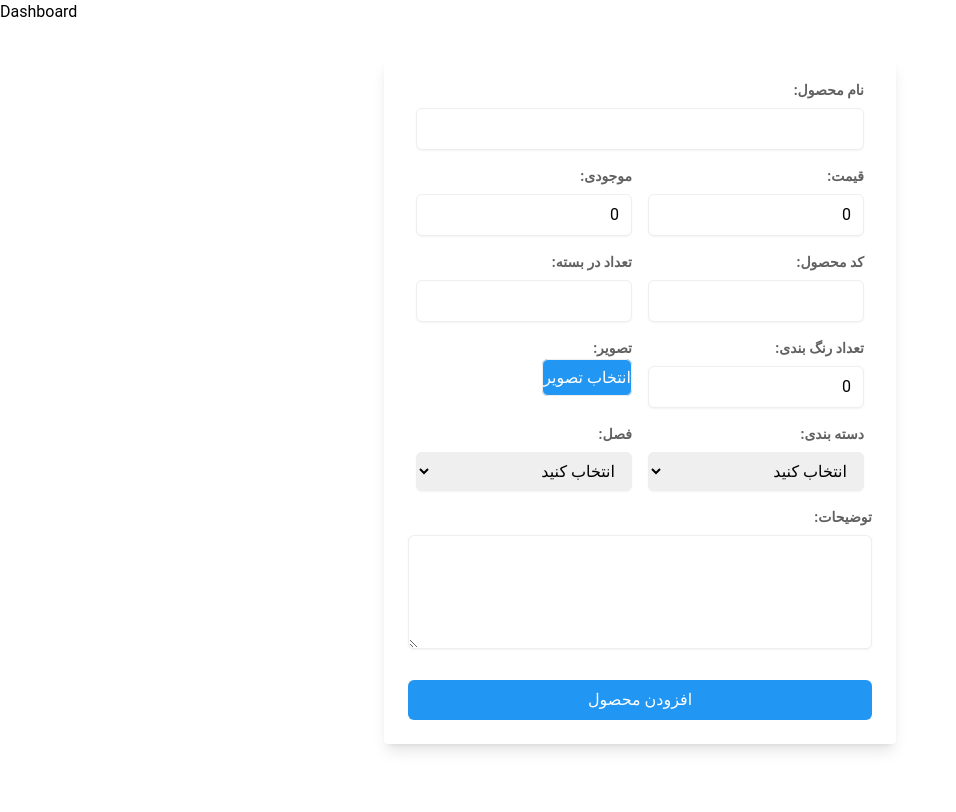
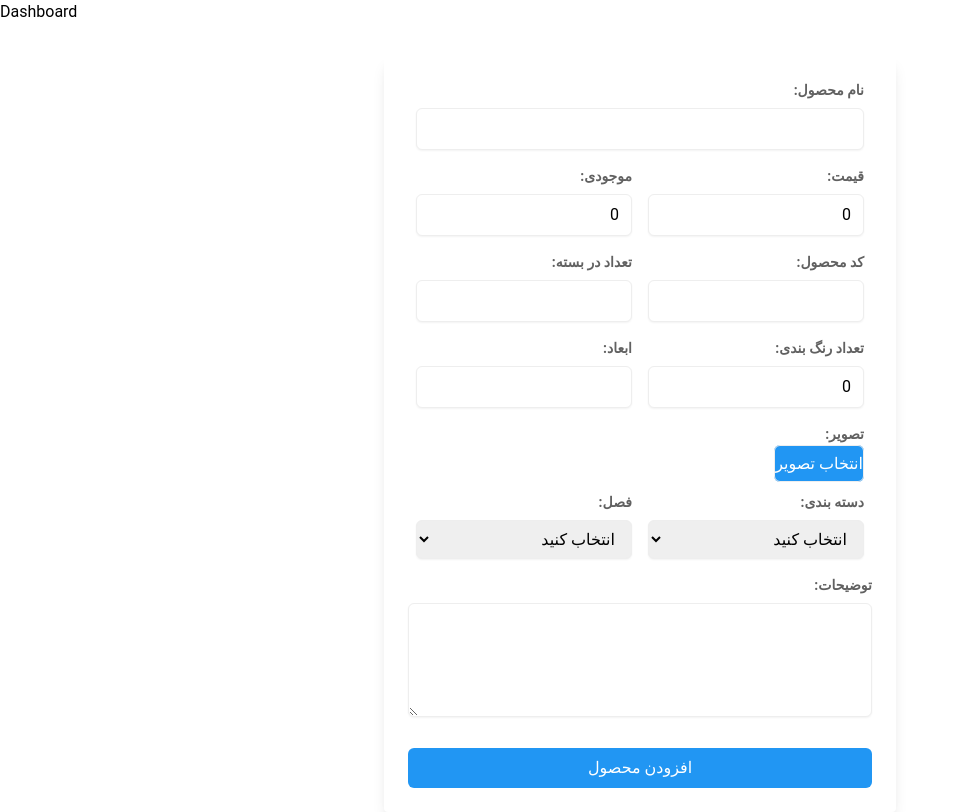
Before and after one commit to pedram-vosooghinia/New-folder--6-, a Next.js app: page /dashboard in a window 1280 px wide. Shown: the whole page, without its empty margins (0-956 px from the left). Built offline with nearby package versions, Linux system fonts and the light colour scheme.

Commit message:
add-api-product

```diff
--- a/components/dashboard/ProductForm.js
+++ b/components/dashboard/ProductForm.js
@@ -1,16 +1,16 @@
 // components/AddProductForm.js
 import { Formik, Form, Field, ErrorMessage } from "formik";
 import axios from "axios";
-import { useState } from 'react';
+import { useState } from "react";
 
 const AddProductForm = () => {
     const handleSubmit = async (values, { setSubmitting }) => {
         try {
-      const response = await axios.post("/api/products", values);
-      console.log("Product added:", response.data);
+          const response = await axios.post('/api/products', values);
+          console.log('Product added:', response.data);
           // Optionally, you can redirect the user or perform other actions after adding the product
         } catch (error) {
-      console.error("Error adding product:", error);
+          console.error('Error adding product:', error);
         } finally {
           setSubmitting(false);
         }
@@ -27,13 +27,14 @@ const AddProductForm = () => {
     }
   };
   const inputItems = [
-    { id: "productName", label: "نام محصول", type: "text", className: "block-inline" },
-    { id: "price", label: "قیمت", type: "number", className: "inline" },
-    { id: "inventory", label: "موجودی", type: "number", className: "block-inline" },
-    { id: "barcode", label: "کد محصول", type: "number", className: "block-inline" },
-    { id: "numberInPack", label: "تعداد در بسته", type: "number", className: "block-inline" },
-    { id: "coloring", label: "تعداد رنگ بندی", type: "number", className: "block-inline" },
-    { id: "image", label: "تصویر", type: "file", className: "block-inline" },
+    { id: "productName", label: "نام محصول", type: "text" },
+    { id: "price", label: "قیمت", type: "number" },
+    { id: "inventory", label: "موجودی", type: "number" },
+    { id: "barcode", label: "کد محصول", type: "number" },
+    { id: "numberInPack", label: "تعداد در بسته", type: "number" },
+    { id: "coloring", label: "تعداد رنگ بندی", type: "number" },
+    { id: "size", label: "ابعاد", type: "text" },
+    { id: "image", label: "تصویر", type: "file" },
   ];
 
   return (
@@ -45,7 +46,6 @@ const AddProductForm = () => {
         barcode: "",
         numberInPack: "",
         coloring: 0,
-
       }}
       validate={(values) => {
         // Implement custom validation if needed
@@ -55,17 +55,19 @@ const AddProductForm = () => {
       onSubmit={handleSubmit}
     >
       <Form className="rtl max-w-lg mx-auto mt-8 p-6 bg-white rounded shadow-lg">
-
         <div className="flex justify-between flex-wrap">
           {inputItems.map((item, index) => (
-        <div className={`mb-4 ${index === 0 ? 'w-full' : ' w-1/2'} px-2 ${item.className}`} key={index}>
+            <div
+              className={`mb-4 ${index === 0 ? "w-full" : " w-1/2"} px-2 `}
+              key={index}
+            >
               <label
                 htmlFor={item.id}
                 className="block text-gray-700 text-sm font-bold mb-2"
               >
                 {item.label}:
               </label>
-            {item.type === 'file' ? (
+              {item.type === "file" ? (
                 <div className="block-inline">
                   <input
                     type="file"
@@ -177,9 +179,6 @@ const AddProductForm = () => {
           />
         </div>
 
-
-
-
         <div className="mt-6">
           <button
             type="submit"
--- /dev/null
+++ b/pages/api/product.js
@@ -0,0 +1,64 @@
+// pages/api/products.js
+import db from '../../lib/db';
+
+export default async function handler(req, res) {
+  if (req.method === 'POST') {
+    const {
+      productName,
+      price,
+      inventory,
+      barcode,
+      numberInPack,
+      coloring,
+      category,
+      seasion,
+      description,
+    } = req.body;
+
+    try {
+      // Connect to the database
+      await db.connect();
+
+      // Insert the product into the "products" table
+      const result = await db.query(
+        `
+        INSERT INTO products (
+          product_name,
+          price,
+          inventory,
+          barcode,
+          number_in_pack,
+          coloring,
+          category,
+          seasion,
+          description
+        ) VALUES ($1, $2, $3, $4, $5, $6, $7, $8, $9)
+        RETURNING *
+      `,
+        [
+          productName,
+          price,
+          inventory,
+          barcode,
+          numberInPack,
+          coloring,
+          category,
+          seasion,
+          description,
+        ]
+      );
+
+      const insertedProduct = result.rows[0];
+
+      res.status(201).json({ success: true, data: insertedProduct });
+    } catch (error) {
+      console.error('Error adding product:', error);
+      res.status(500).json({ success: false, error: 'Internal Server Error' });
+    } finally {
+      // Close the database connection
+      await db.end();
+    }
+  } else {
+    res.status(405).json({ error: 'Method Not Allowed' });
+  }
+}
```
Lines whose indentation alone changed are shown as unchanged.
